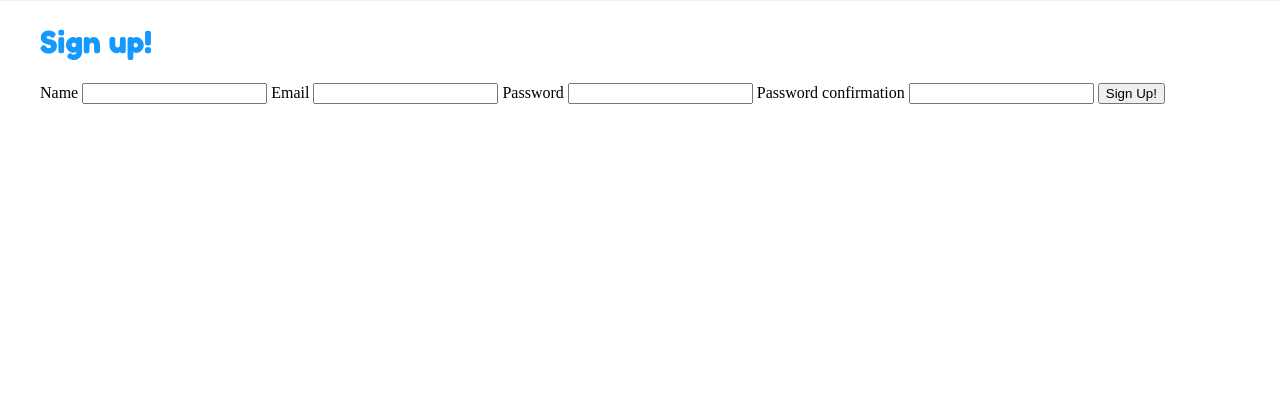
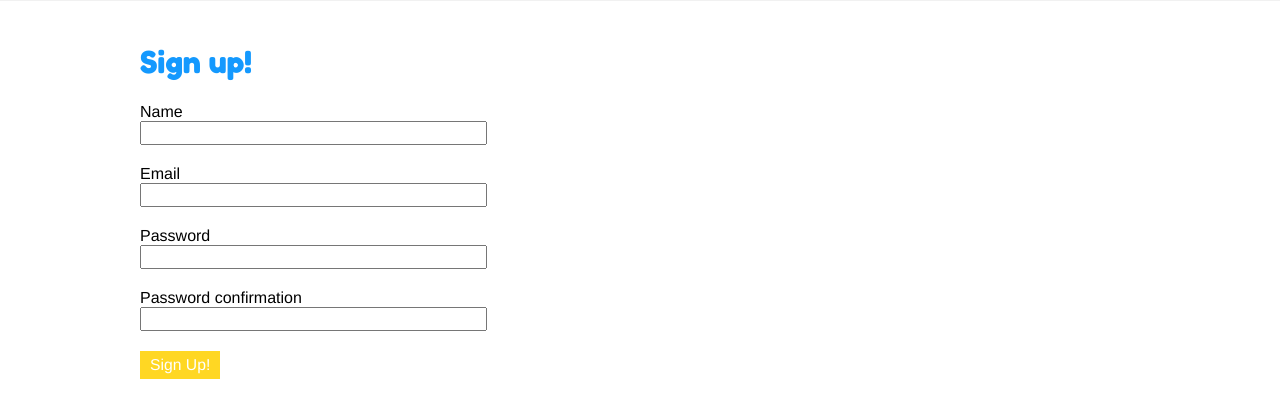
Before and after one commit to kaarenliangg/eatingweyes, a Rails app: page /users/new in a window 1280 px wide. Shown: the part 201-619 px from the top of the page. Run offline with Rails 7, Linux system fonts and the light colour scheme; data comes from the database, SQL or seed files in the repository; style sheets or scripts are compiled from the project's sources.

Commit message:
More CSS updates

```diff
--- a/app/assets/stylesheets/project1.css
+++ b/app/assets/stylesheets/project1.css
@@ -15,16 +15,20 @@ nav {
   font-family: 'poppins semibold', Helvetica, sans-serif;
 }
 
-h1 {
-  font-family: 'Fredoka',Helvetica, sans-serif;
+h1,h2 {
+  font-family: 'Fredoka', Helvetica, sans-serif;
   color: rgb(20, 153, 254);
 }
 
-p, ul, ol, li {
+p, ul, ol, li, input, .input_text {
   font-family: 'Poppins light', Helvetica, sans-serif;
   font-size: 11.8pt;
 }
 
+label {
+  font-family: 'Poppins semibold', Helvetica, sans-serif;
+  display: inline-block;
+}
 /* TOP BANNER  */
 /*  background color */
 .top_banner {
@@ -192,7 +196,6 @@ h3 {
   padding: 5px 10px 5px 10px;
   background-color: #ffd723;
   color: #ffffff;
-
 }
 
 .control_buttons:hover {
@@ -243,10 +246,33 @@ body {
 
 /* website container */
 .container {
-  max-width: 1200px;
+  max-width: 1000px;
+  padding: 20px;
   margin: 0 auto;
 }
 
 .thumb {
     height: 14em;
 }
+
+
+/* RECIPE FORM */
+.form_spacing {
+  margin-bottom: 20px;
+}
+
+.submit_button {
+  display: inline-block;
+  font-family: 'Poppins semibold', Helvetica, sans-serif;
+  text-align: center;
+  padding: 5px 10px 5px 10px;
+  background-color: #ffd723;
+  color: #ffffff;
+  border: 0;
+}
+
+.submit_button:hover {
+  transition: 0.5s;
+  background-color: #ffeea3;
+  color: rgb(255, 188, 6);
+}
--- a/app/views/categories/show.html.erb
+++ b/app/views/categories/show.html.erb
@@ -2,8 +2,8 @@
 <p><%= @category.description %></p>
 
 <% if @current_user.admin?%>
-       <%= link_to "Edit category", edit_category_path(@category) %>
-    <%= link_to "Delete category", @category, :method => :delete, :data => { :confirm => 'Are you sure?'} %>
+    <%= link_to "Edit category", edit_category_path(@category), :class => "control_buttons" %>
+    <%= link_to "Delete category", @category, :method => :delete, :data => { :confirm => 'Are you sure?'}, :class => "control_buttons" %>
 <% end %>
 
 
--- a/app/views/users/new.html.erb
+++ b/app/views/users/new.html.erb
@@ -1,4 +1,21 @@
 <h1>Sign up!</h1>
+
+
+<%= form_for @user do |f| %>
+    <%= f.label :name %> <br>
+    <%= f.text_field :name, :class => 'form_spacing', :size=>"35" %> <br>
+
+    <%= f.label :email %><br>
+    <%= f.email_field :email, :class => 'form_spacing', :size=>"35" %> <br>
+
+    <%= f.label :password %><br>
+    <%= f.password_field :password, :class => 'form_spacing', :size=>"35" %> <br>
+
+    <%= f.label :password_confirmation %><br>
+    <%= f.password_field :password_confirmation, :class => 'form_spacing', :size=>"35" %> <br>
+
+    <%= f.submit "Sign Up!", class: 'submit_button'  %>
+<% end %>
 
 <% if @user.errors.any? %>
     <ol>
@@ -7,19 +24,3 @@
         <% end%>
     </ol>
 <% end %>
-
-<%= form_for @user do |f| %>
-    <%= f.label :name %>
-    <%= f.text_field :name %>
-
-    <%= f.label :email %>
-    <%= f.email_field :email %>
-
-    <%= f.label :password %>
-    <%= f.password_field :password %>
-
-    <%= f.label :password_confirmation %>
-    <%= f.password_field :password_confirmation %>
-
-    <%= f.submit "Sign Up!"  %>
-<% end %>
--- a/app/views/users/show.html.erb
+++ b/app/views/users/show.html.erb
@@ -4,6 +4,6 @@
 <% if @current_user == @user %>
   <% @recipes.where(user_id: @current_user.id).each do |recipe| %>
     <%= link_to cl_image_tag(recipe.image), recipe %>
-    <%= link_to recipe.title, recipe_path(recipe) %>
+    <%= link_to recipe.title, recipe_path(recipe), :class => 'recipe_show_name' %>
   <% end %>
 <% end %>
```
Also changed, not shown: app/views/categories/_form.html.erb (+5 -5 lines), app/views/recipes/_form.html.erb (+23 -18 lines).
